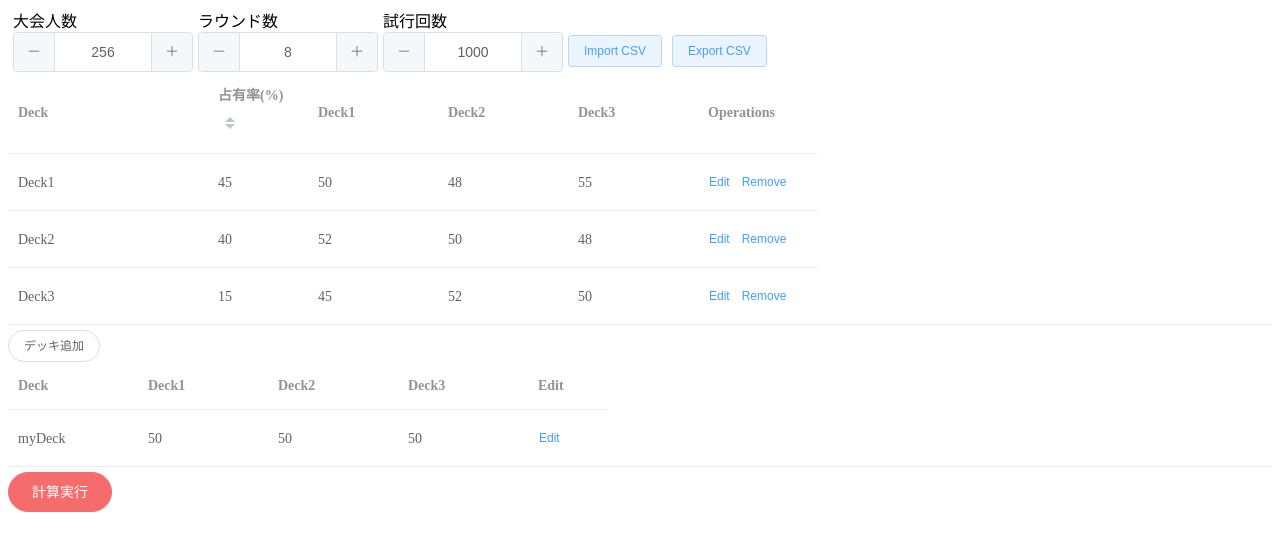
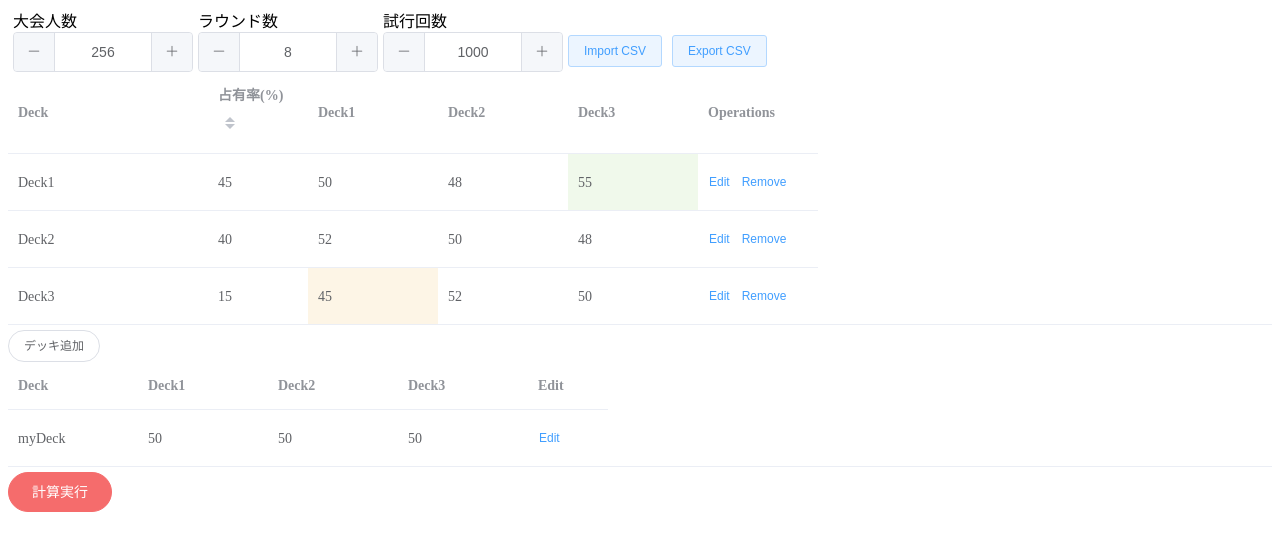
Before and after one commit to HirokiNagase/tournament-calc, a Nuxt app: page / in a window 1280 px wide. Shown: the top 550 px of the page. Built offline with nearby package versions, Linux system fonts and the light colour scheme; what vue-lodash would draw is missing.

Commit message:
Add functions to add color at advantage matchup

```diff
--- a/pages/index.vue
+++ b/pages/index.vue
@@ -46,6 +46,7 @@
         :data="deckTableObjcts"
         style="width: 100%"
         max-height="400"
+        :cell-class-name="tableCellClassName"
         >
         <el-table-column
           prop="deckName"
@@ -96,6 +97,7 @@
       <el-table
       :data="myDeckDetail"
       style="width: 100%"
+      :cell-class-name="myDeckTableCellClassName"
       >
         <el-table-column
           prop="deckName"
@@ -499,6 +501,32 @@ export default {
       downloadLink.click()
       this.dlDialog = false
       this.filename = ''
+    },
+    tableCellClassName({row, column, rowIndex, columnIndex}) {
+      if (columnIndex >= 2 ) {
+        const index = (columnIndex - 2).toString()
+        const winRate = row[index]
+        if (winRate >= 55) {
+          return 'advantage'
+        } else if (winRate <= 45) {
+          return 'disadvantage'
+        } else {
+          return ''
+        }
+      }
+    },
+    myDeckTableCellClassName({row, column, rowIndex, columnIndex}) {
+      if (columnIndex >= 1 ) {
+        const index = (columnIndex - 1).toString()
+        const winRate = row[index]
+        if (winRate >= 55) {
+          return 'advantage'
+        } else if (winRate <= 45) {
+          return 'disadvantage'
+        } else {
+          return ''
+        }
+      }
     }
   }
 }
@@ -523,4 +551,12 @@ export default {
 .deckTable {
   margin-bottom: 5px;
 }
+
+.el-table .disadvantage {
+  background: oldlace;
+}
+
+.el-table .advantage {
+  background: #f0f9eb;
+}
 </style>
```
